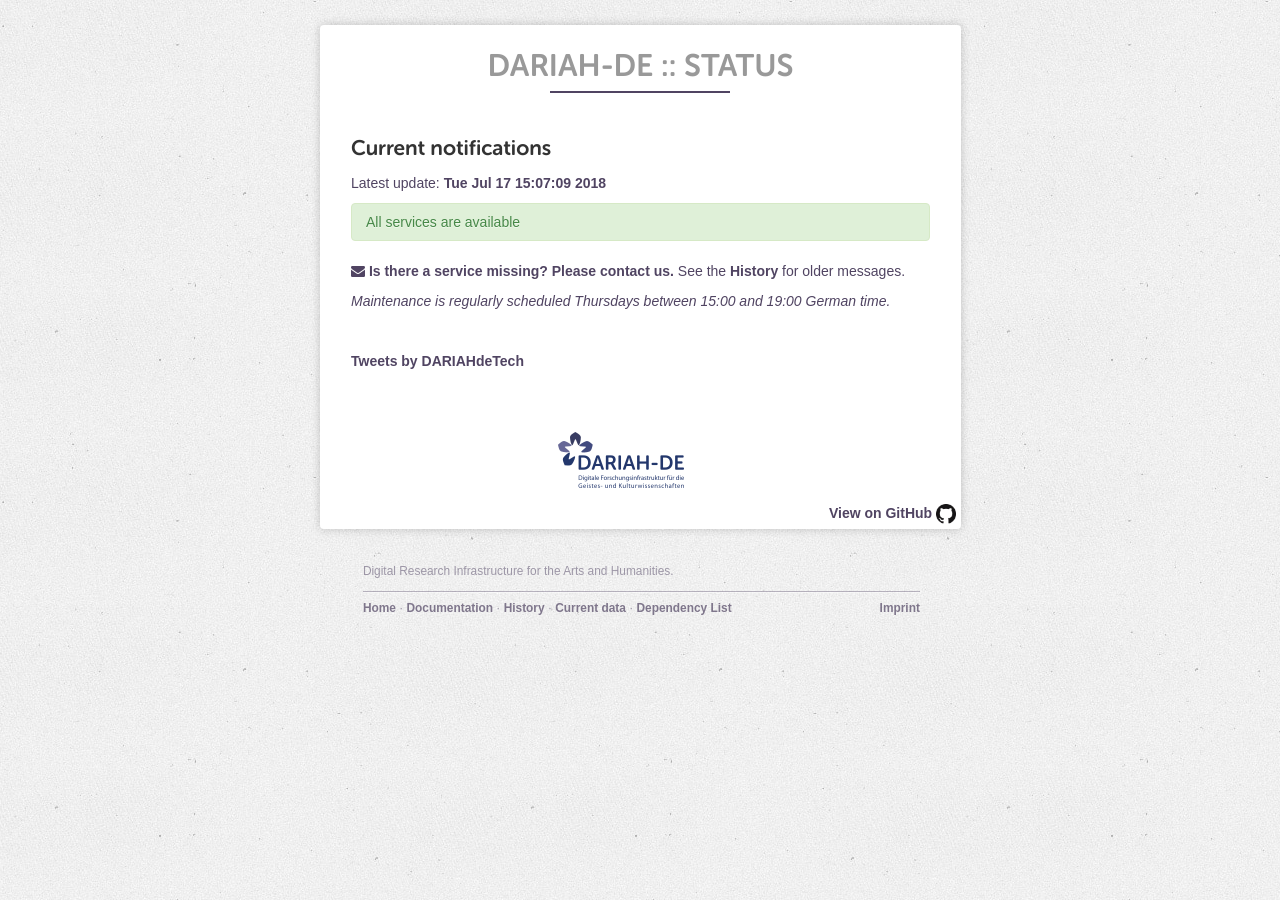
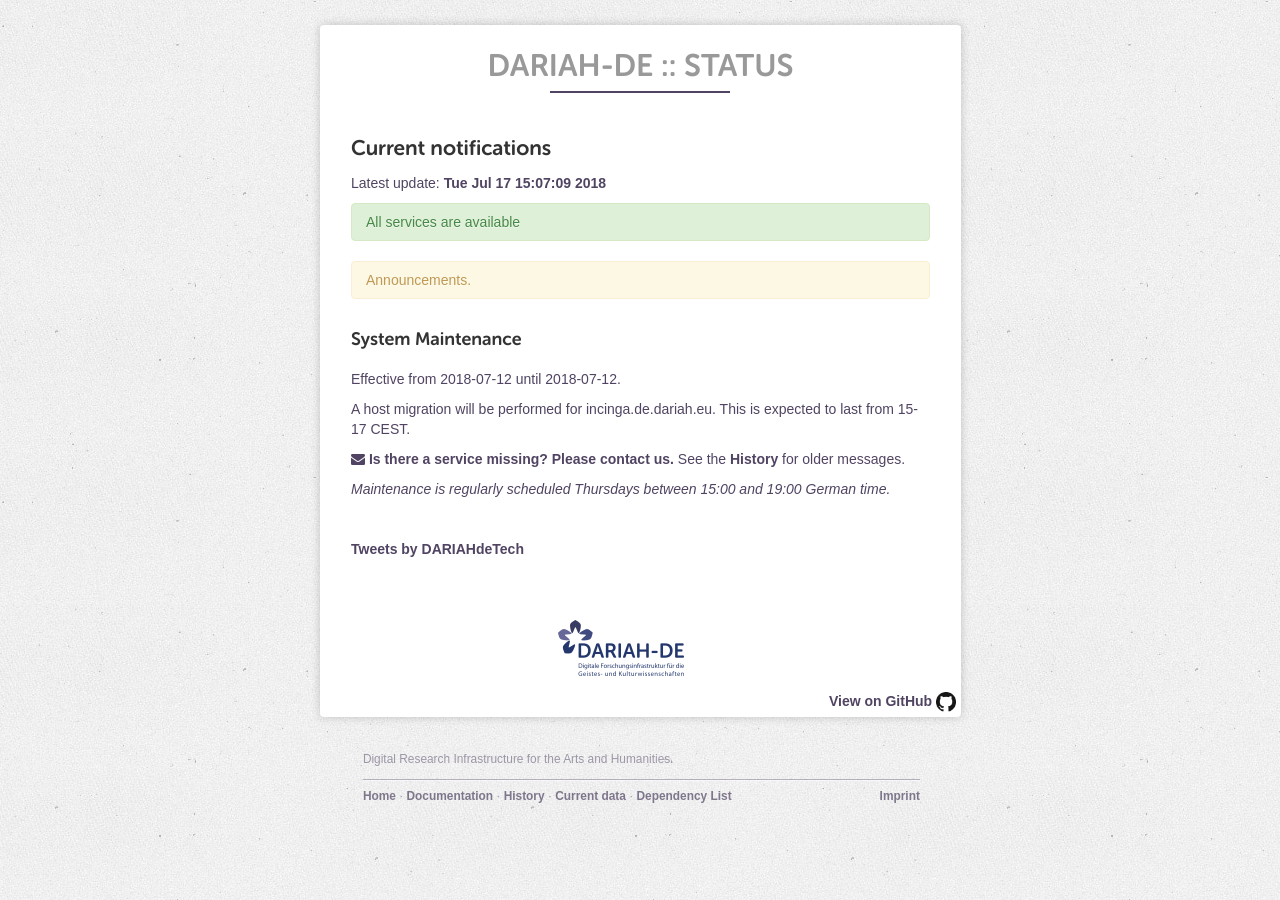
Before and after one commit to DARIAH-DE/status, a Jekyll site: the page built from index.md, in a window 1280 px wide. Built offline with Jekyll 4.4.1, drawn with Linux system fonts in a browser that asks for light colours; comment, search, counter and statistics services are not loaded.

Commit message:
icinga migration

```diff
--- a/_data/announcements.yaml
+++ b/_data/announcements.yaml
@@ -1,4 +1,9 @@
 ---
+- title: 'System Maintenance'
+  date_start: '2018-07-12'
+  date_end: '2018-07-12'
+  hide: false
+  description: 'A host migration will be performed for incinga.de.dariah.eu. This is expected to last from 15-17 CEST.'
 - title: 'System Maintenance'
   date_start: '2018-07-05'
   date_end: '2018-07-05'
```
